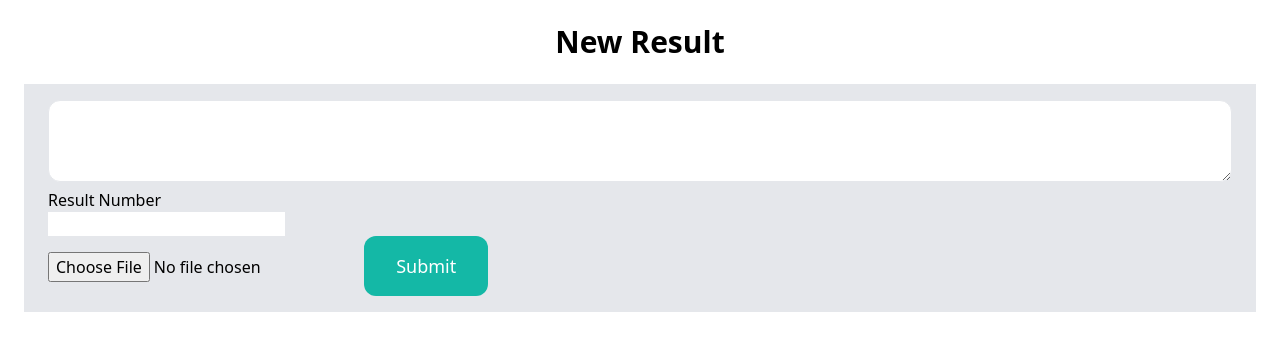
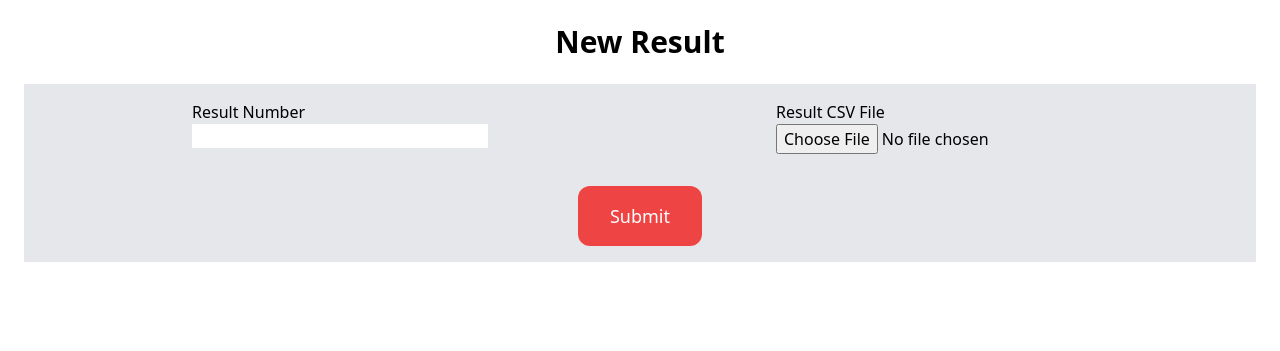
Before and after one commit to woobrendan/points_calculator, a Django app: page /standings/new/ in a window 1280 px wide. Shown: the part 89-440 px from the top of the page. Run offline with Django 4.2, Linux system fonts and the light colour scheme; some libraries are stand-ins or nearby versions.

Commit message:
add csrf token, add method and action to form. add flex to form and set to col

```diff
--- a/points_calculator/standings/templates/standing/new_result.html
+++ b/points_calculator/standings/templates/standing/new_result.html
@@ -5,19 +5,24 @@
 {% block content %}
     <h1 class="mb-6 text-3xl text-center font-bold">New Result</h1>
 
-    <form id="csvUploadForm" class="w-full py-4 px-6 bg-gray-200">
+    <form method="POST" action="." class="w-full py-4 px-6 bg-gray-200 flex flex-col">
 
-        <textarea name="content" class="w-full py-4 px-6 rounded-xl border"></textarea>
+        {% csrf_token %}
 
-        <div class="flex flex-col">
+        <div class="flex flex-row justify-around w-full mb-4">
 
-            <label class="text-m">Result Number</label>
-            <input type="text" class="w-1/5">
+            <div class="flex flex-col w-1/4">
+
+                <label class="text-m">Result Number</label>
+                <input type="text" class="w-full" name="result_num">
+            </div>
+
+            <div class="flex flex-col">
+                <label class="text-m">Result CSV File</label>
+                <input type="file" id="csvFileInput" accept=".csv" name="result_csv">
+            </div>
         </div>
-
-        <input type="file" id="csvFileInput" accept=".csv">
-
-        <button type="submit" class="py-4 px-8 text-lg bg-teal-500 hover:bg-teal-700 rounded-xl text-white">Submit</button>
+        <button type="submit" class="py-4 px-8 text-lg bg-red-500 hover:bg-red-700 rounded-xl text-white self-center mt-4">Submit</button>
     </form>
 
 
```
